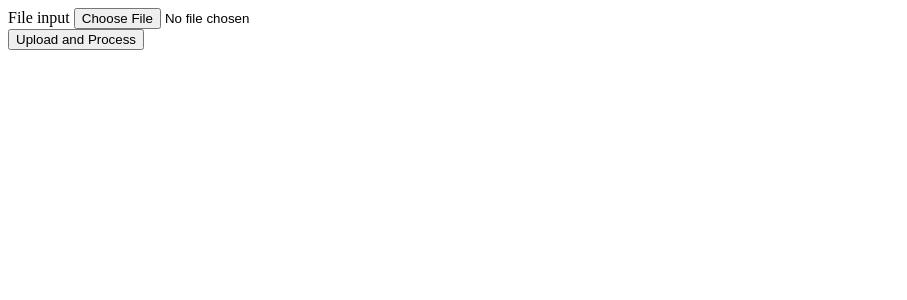
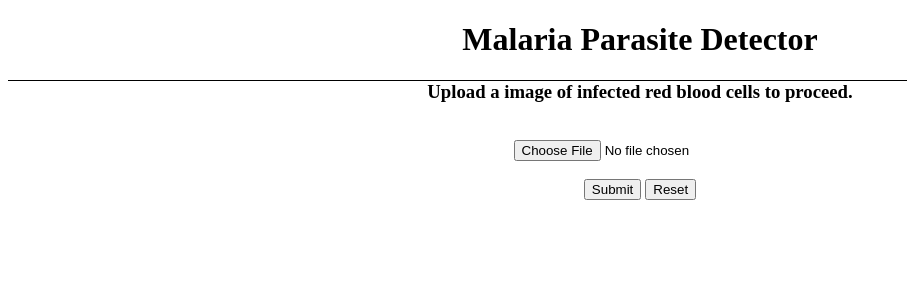
Before and after one commit to Raviverma2695/Malaria-Parasite-Detector, a Flask app: page / in a window 1280 px wide. Shown: the top 300 px of the page, without its empty margins (0-907 px from the left). Run offline with Flask 2, Linux system fonts and the light colour scheme.

Commit message:
initial release

```diff
--- a/app.py
+++ b/app.py
@@ -9,12 +9,6 @@ import detector
 UPLOAD_FOLDER = 'static/uploads/'
 PROCESS_FOLDER = 'static/processed/'
 
-GALLERY_RAW_FOLDER = 'static/gallery/'
-GALLERY_PROC_FOLDER = 'static/gallery/'
-
-THICK_GALLERY = 'imgThickBlood'
-THIN_GALLERY = 'imgThinBlood'
-
 STATS_EXTENSION = '.stats'
 
 ALLOWED_EXTENSIONS = set(['jpg','jpeg','png','gif','bmp', 'tif','webp'])
@@ -23,11 +17,7 @@ threshold = 50
 app = Flask(__name__)
 app.config['UPLOAD_FOLDER'] = UPLOAD_FOLDER
 app.config['PROCESS_FOLDER'] = PROCESS_FOLDER
-app.config['GALLERY_RAW_FOLDER'] = GALLERY_RAW_FOLDER
-app.config['GALLERY_PROC_FOLDER'] = GALLERY_PROC_FOLDER
-app.config['THICK_GALLERY'] = THICK_GALLERY
-app.config['THIN_GALLERY'] = THIN_GALLERY
-app.config['STATS_EXTENSION'] = STATS_EXTENSION
+app.config['STATS_EXTENSION']=STATS_EXTENSION
 app.config['MAX_CONTENT_LENGTH'] = 16 * 1024 * 1024
 app.secret_key = 'my secret malaria key'
 app.config['DEBUG'] = False
@@ -51,10 +41,19 @@ def index():
 			outfile = os.path.join(app.config['PROCESS_FOLDER'], filename)
 			file.save(infile)
 			detector.process(infile, outfile, str(threshold))
-			#red, malaria = get_stats(outpath, filename)
-			return render_template('result.html', input_file=inpath, output_file=outpath, filename=filename)
+			red, malaria = get_stats(outpath, filename)
+			return render_template('result.html', input_file=inpath, output_file=outpath, filename=filename,red=red,malaria=malaria)
 	else:
 		return render_template('index.html')
 
+def get_stats(outpath,filename):
+        statsfile = outpath+'/'+filename+app.config['STATS_EXTENSION']
+        red=0
+        malaria=0
+        with open(statsfile,mode='r') as f:
+                  red=f.readline()
+                  malaria=f.readline()
+        return red,malaria
+
 if __name__ =="__main__":
 	app.run()
--- a/templates/index.html
+++ b/templates/index.html
@@ -2,33 +2,48 @@
 <html lang="en">
   <head>
     <meta charset="utf-8">
-    <meta http-equiv="X-UA-Compatible" content="IE=edge">
-    <meta name="viewport" content="width=device-width, initial-scale=1">
-    <!-- The above 3 meta tags *must* come first in the head; any other head content must come *after* these tags -->
+
+
     <title>Malaria Parasite Detector</title>
 
+	<!-- <link rel="stylesheet" type="text/css" href="ss.css"> -->
+	<style>
+	form {
+  text-align: center;
+}
+
+
+
+.fixed {
+  height: 300px;
+}
+
+.clear {
+  clear: both;
+  border-top: solid 1px;
+}
+</style>
 
   </head>
   <body>
+    <h1 align=center> Malaria Parasite Detector</h1>
 
 
 
+<h3 align=center class="clear">Upload a image of infected red blood cells to proceed.</h3>
+
+<br/>
+
+        <form method="post" action="" enctype=multipart/form-data >
+
+            <!-- <label for="inputFile" align=center>File</label> -->
+            <input type="file" name="file">
 
 
-  <div class="container">
-
-
-
-        <form method="post" action="" enctype=multipart/form-data>
-          <div class="form-group">
-            <label for="inputFile">File input</label>
-            <input type="file" name="file">
-          </div>
-          <button type="submit" class="btn btn-primary">Upload and Process</button>
+		  <br/>
+		  <br/>
+          <button type="submit">Submit</button> <button type="reset">Reset</button>
         </form>
-
-
-  </div
 
 
 
```
Also changed, not shown: detector.py (+7 -14 lines), templates/result.html (+50 -10 lines), templates/ss.css (added, +25 -0 lines), static/processed/g1.JPG (added), static/uploads/g1.JPG (added), 3 other files.
